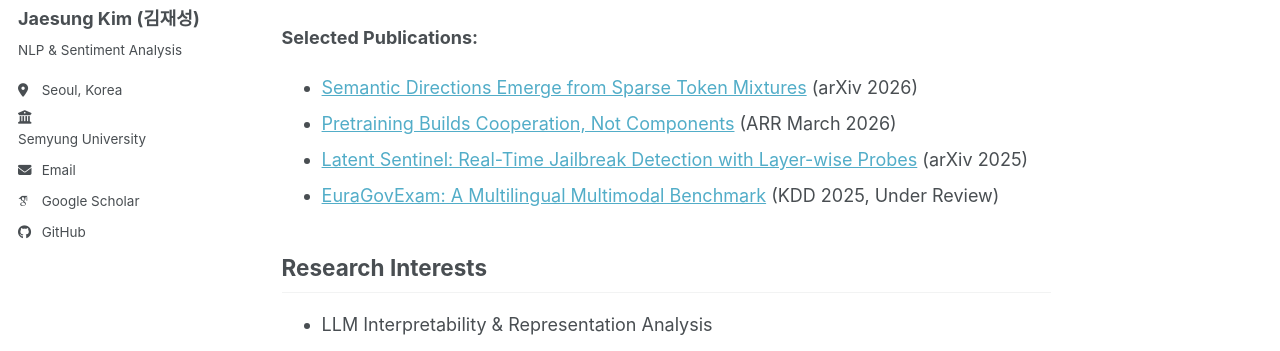
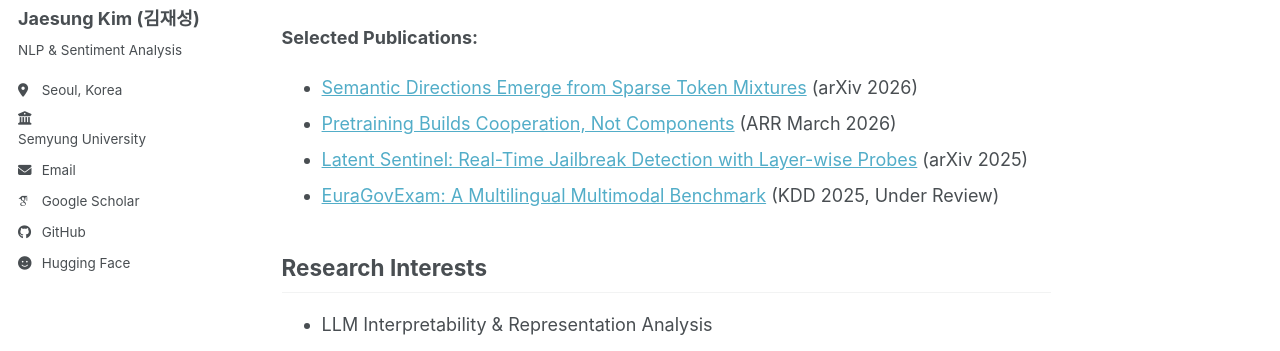
Before and after one commit to thisiskorea/CV, a Jekyll site: the page built from _pages/about.md, in a window 1280 px wide. Shown: the part 332-683 px from the top of the page. Built offline with Jekyll 4.4.1, drawn with Linux system fonts in a browser that asks for light colours; some web fonts are replaced; a script bundle is joined from its source files by our own code; library files that are not in the unit come from our copies.

Commit message:
Add Hugging Face link, fix employer icon alignment
https://claude.ai/code/session_01CU9SVkWVuVsgHzfbJU88mX

```diff
--- a/_config.yml
+++ b/_config.yml
@@ -38,6 +38,7 @@ author:
 
   # Repositories and software development
   github           : "jeaseongkim"
+  huggingface      : "https://huggingface.co/kikikara"
 
   # Social media
   linkedin         : # Username
--- a/_includes/author-profile.html
+++ b/_includes/author-profile.html
@@ -28,7 +28,7 @@
         <li class="author__desktop"><i class="fas fa-fw fa-location-dot icon-pad-right" aria-hidden="true"></i>{{ author.location }}</li>
       {% endif %}
       {% if author.employer %}
-        <li class="author__desktop"><i class="fas fa-fw fa-building-columns icon-pad-right" aria-hidden="true"></i>{% if author.employerurl %}<a href="{{ author.employerurl }}">{{ author.employer }}</a>{% else %}{{ author.employer }}{% endif %}</li>
+        <li class="author__desktop"><i class="fas fa-fw fa-building-columns icon-pad-right" aria-hidden="true" style="vertical-align:middle"></i>{% if author.employerurl %}<a href="{{ author.employerurl }}">{{ author.employer }}</a>{% else %}{{ author.employer }}{% endif %}</li>
       {% endif %}
       {% if author.uri %}
         <li><a href="{{ author.uri }}"><i class="fas fa-fw fa-link icon-pad-right" aria-hidden="true"></i>{{ site.data.ui-text[site.locale].website_label | default: "Website" }}</a></li>
@@ -87,6 +87,9 @@
       {% endif %}
       {% if author.github %}
         <li><a href="https://github.com/{{ author.github }}"><i class="fab fa-fw fa-github icon-pad-right" aria-hidden="true"></i>GitHub</a></li>
+      {% endif %}
+      {% if author.huggingface %}
+        <li><a href="{{ author.huggingface }}"><i class="fas fa-fw fa-face-smile icon-pad-right" aria-hidden="true"></i>Hugging Face</a></li>
       {% endif %}
       {% if author.kaggle %}
         <li><a href="https://kaggle.com/{{ author.kaggle }}"><i class="fab fa-fw fa-kaggle icon-pad-right" aria-hidden="true"></i>Kaggle</a></li>
```
